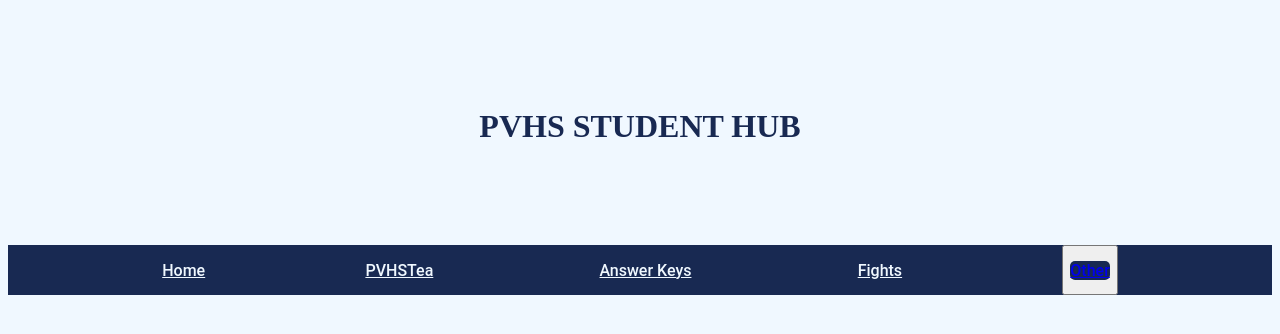
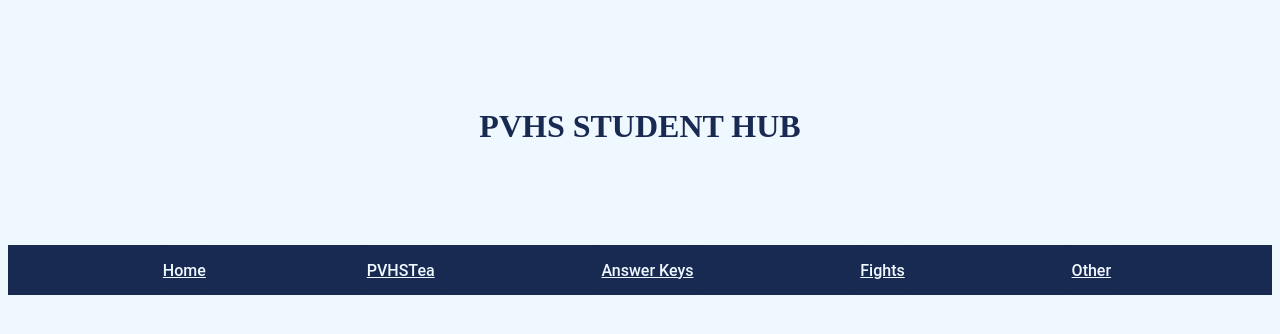
Before and after one commit to PVHSHub/PVHSHub, a plain HTML site: page index.html in a window 1280 px wide. Drawn offline with Linux system fonts and the light colour scheme.

Commit message:
Update styles.css

```diff
--- a/styles.css
+++ b/styles.css
@@ -86,6 +86,20 @@ nav{
     font-weight:500;
     cursor: pointer;}
 
+.Button4{
+    height: 50px
+    padding: 0;
+    background: #182952;
+    color: aliceblue;
+    border: none;
+    outline: none;
+    border-radius: 5px;
+    font-family: 'Roboto',sans-serif;
+    font-size: 16px;
+    font-weight:500;
+    cursor: pointer;
+}
+
 .button_text{
     height: 50px
     padding: 0;
```
